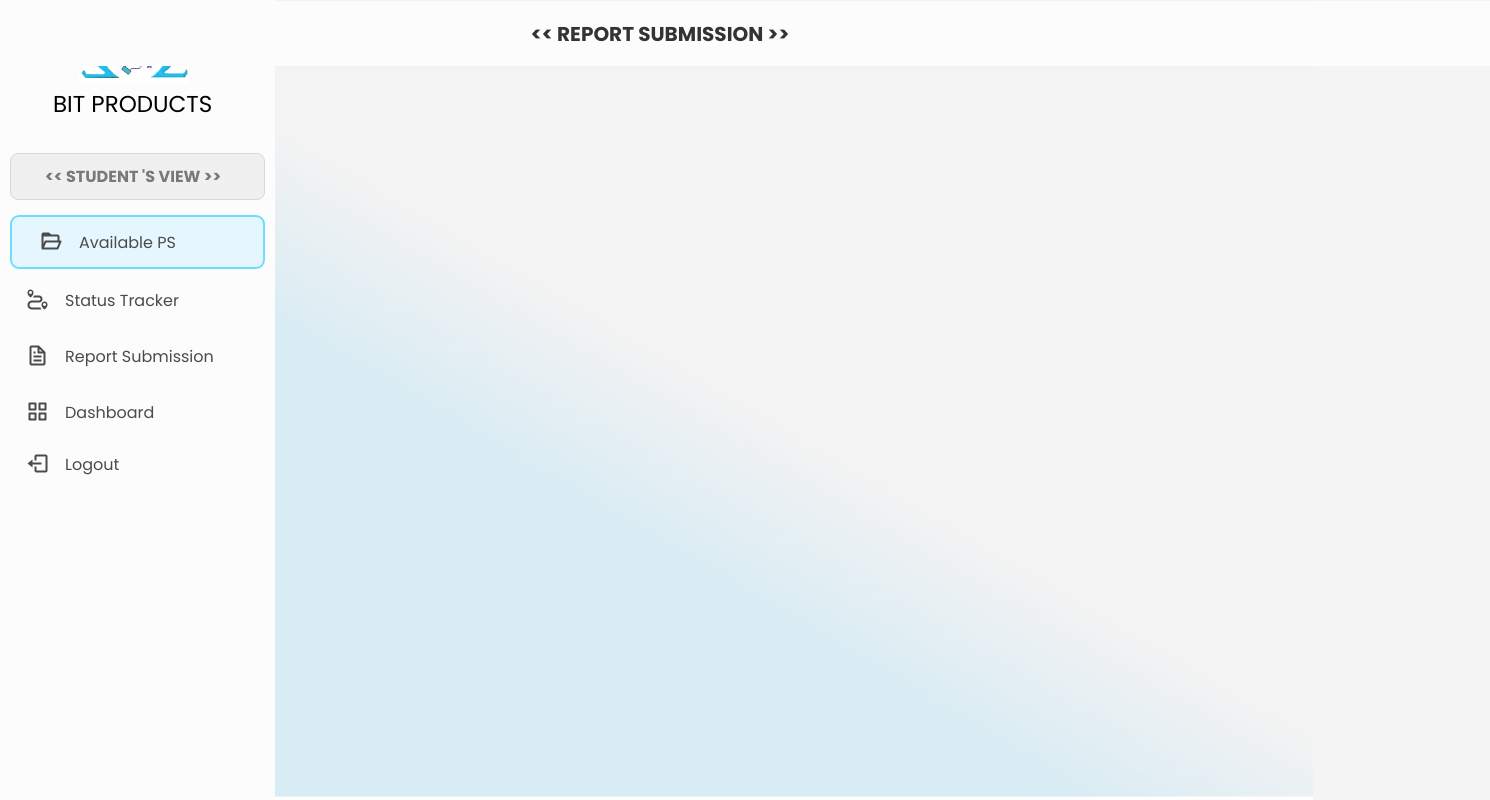
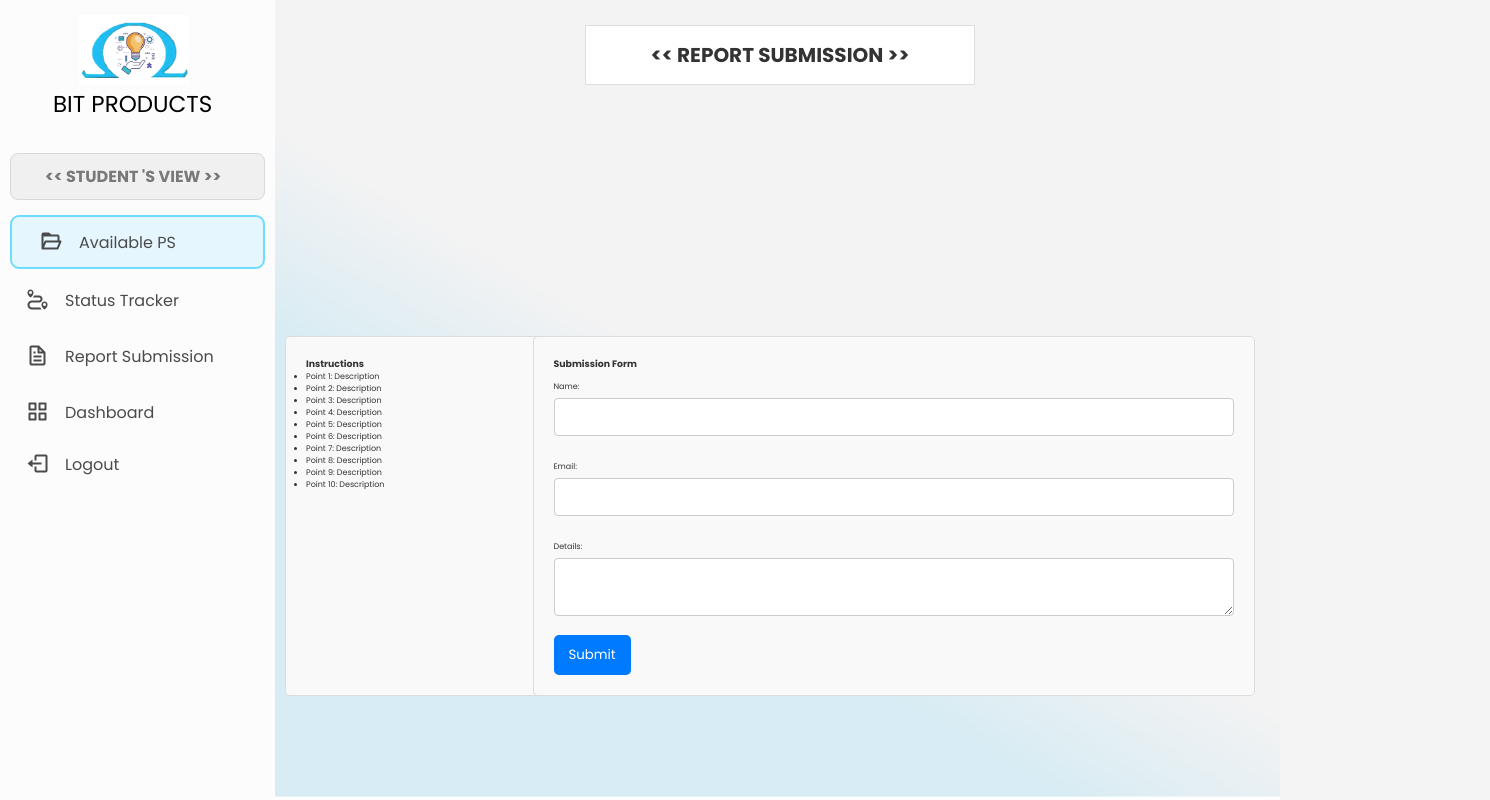
Before and after one commit to BalajiiSelvam/BIT-Prodcuts, a React (Vite) app: page /reportsub in a window 1280 px wide. Shown: the whole page, 1490 px wide, since content can reach past the window. Built offline with nearby package versions, Linux system fonts and the light colour scheme.

Commit message:
newchanges

```diff
--- a/src/pages/Student/ReportSubmission.css
+++ b/src/pages/Student/ReportSubmission.css
@@ -1,28 +1,78 @@
-.top-box h2 {
+.report-container {
+  display: flex; /* Use flexbox for layout */
+}
+
+.content {
+  flex: 1; /* Take up remaining space */
+  padding: 25px; /* Add some padding */
+  margin-left: 280px; /* Keep left margin for the sidebar */
+}
+
+.top-box1 {
+  position: sticky; /* Keep it fixed within its parent */
+  top: 0; /* Stick to the top of the parent */
+  margin-bottom: 20px; /* Space below the header */
+  background-color: white; /* Background color */
+  height: 60px; /* Fixed height */
+  display: flex; /* Center content */
+  align-items: center; /* Center vertically */
+  justify-content: center; /* Center horizontally */
+  border: 1px solid #ddd; /* Optional border */
+  width: calc(100% - 280px); /* Adjust width based on the sidebar */
+  z-index: 1; /* Ensure it's on top */
+}
+
+.top-box1 h2 {
   margin: 0;
   font-family: 'Poppins', sans-serif;
   font-size: 20px;
   color: #333;
-    margin-left: -560px;
 }
-  .content {
-    margin-left: 580px;
-    padding: 25px;
-    position: relative;
 
+.grid-container {
+  display: grid;
+  grid-template-columns: 1fr 1fr; /* Two equal columns */
+  column-gap: 12px; /* Space between columns */
 }
-  .sidebar {
-    /* Ensure the sidebar is styled correctly */
-    position: fixed;
-    height: 100%;
-    width: 250px;
-    background: rgb(252, 252, 252);
-    border-radius: 0;
-    padding: 15px 10px;
-  /*  box-shadow: 0 0 2px rgba(0, 0, 0, 0.1); */
+
+.instruction-box,
+.form-box {
+  background-color: #f9f9f9; /* Light background */
+  padding: 20px; /* Add padding */
+  border: 1px solid #ddd; /* Optional border */
+  border-radius: 5px; /* Rounded corners */
+  margin-top: 500px;
+  margin-left: -490px;
 }
-  .reportcontainer {
-    display: flex;
-    flex-direction: row;
 
+.instruction-box h3,
+.form-box h3 {
+  margin-top: 0; /* Remove top margin */
 }
+
+.form-box label {
+  display: block; /* Labels on new lines */
+  margin: 10px 0 5px; /* Spacing around labels */
+}
+
+.form-box input,
+.form-box textarea {
+  width: 100%; /* Full width inputs */
+  padding: 8px; /* Input padding */
+  margin-bottom: 15px; /* Space between inputs */
+  border: 1px solid #ccc; /* Border for inputs */
+  border-radius: 4px; /* Rounded corners */
+}
+
+.form-box button {
+  background-color: #007bff; /* Button color */
+  color: white; /* Text color */
+  padding: 10px 15px; /* Button padding */
+  border: none; /* Remove border */
+  border-radius: 5px; /* Rounded corners */
+  cursor: pointer; /* Pointer cursor on hover */
+}
+
+.form-box button:hover {
+  background-color: #0056b3; /* Darker on hover */
+}
--- a/src/pages/Student/ReportSubmission.jsx
+++ b/src/pages/Student/ReportSubmission.jsx
@@ -1,18 +1,49 @@
-import React from 'react'
-import StudentSideBar from '../../components/Ssidebar'
-import './ReportSubmission.css'
+import React from 'react';
+import StudentSideBar from '../../components/Ssidebar';
+import './ReportSubmission.css';
 
 export default function ReportSubmission() {
   return (
-    <div className='reportconatiner'>
-        <StudentSideBar />
-        <div className='content'>
-            <div className='top-box'>
-              <h2>&lt;&lt; REPORT SUBMISSION &gt;&gt;</h2>
-             </div>
+    <div className='report-container'> {/* Corrected class name */}
+      <StudentSideBar />
+      <div className='content'>
+        <div className='top-box1'>
+          <h2>&lt;&lt; REPORT SUBMISSION &gt;&gt;</h2>
+        </div>
 
+        <div className='grid-container'>
+          <div className='instruction-box'>
+            <h3>Instructions</h3>
+            <ul>
+              <li>Point 1: Description</li>
+              <li>Point 2: Description</li>
+              <li>Point 3: Description</li>
+              <li>Point 4: Description</li>
+              <li>Point 5: Description</li>
+              <li>Point 6: Description</li>
+              <li>Point 7: Description</li>
+              <li>Point 8: Description</li>
+              <li>Point 9: Description</li>
+              <li>Point 10: Description</li>
+            </ul>
+          </div>
+          <div className='form-box'>
+            <h3>Submission Form</h3>
+            <form>
+              <label htmlFor="name">Name:</label> {/* Changed 'for' to 'htmlFor' */}
+              <input type="text" id="name" name="name" required />
 
+              <label htmlFor="email">Email:</label> {/* Changed 'for' to 'htmlFor' */}
+              <input type="email" id="email" name="email" required />
+
+              <label htmlFor="details">Details:</label> {/* Changed 'for' to 'htmlFor' */}
+              <textarea id="details" name="details" required></textarea>
+
+              <button type="submit">Submit</button>
+            </form>
+          </div>
         </div>
+      </div>
     </div>
-  )
+  );
 }
--- a/src/pages/Student/availableps.css
+++ b/src/pages/Student/availableps.css
@@ -46,6 +46,6 @@
     margin: 0;
     font-family: 'Poppins', sans-serif;
     font-size: 18px;
-    color: #333;
+    color: #000000;
     margin-left: -160px;
   }
```
Also changed, not shown: 1 other file (tests, documents, lock files or other folders). Lines whose indentation alone changed are shown as unchanged.
